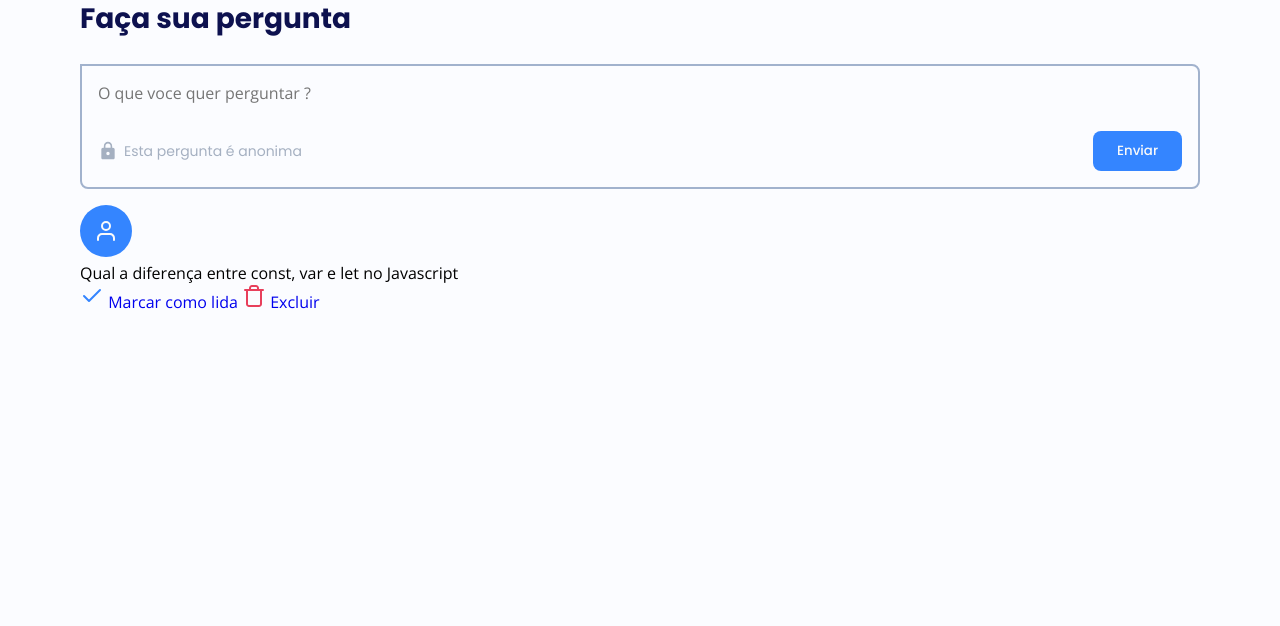
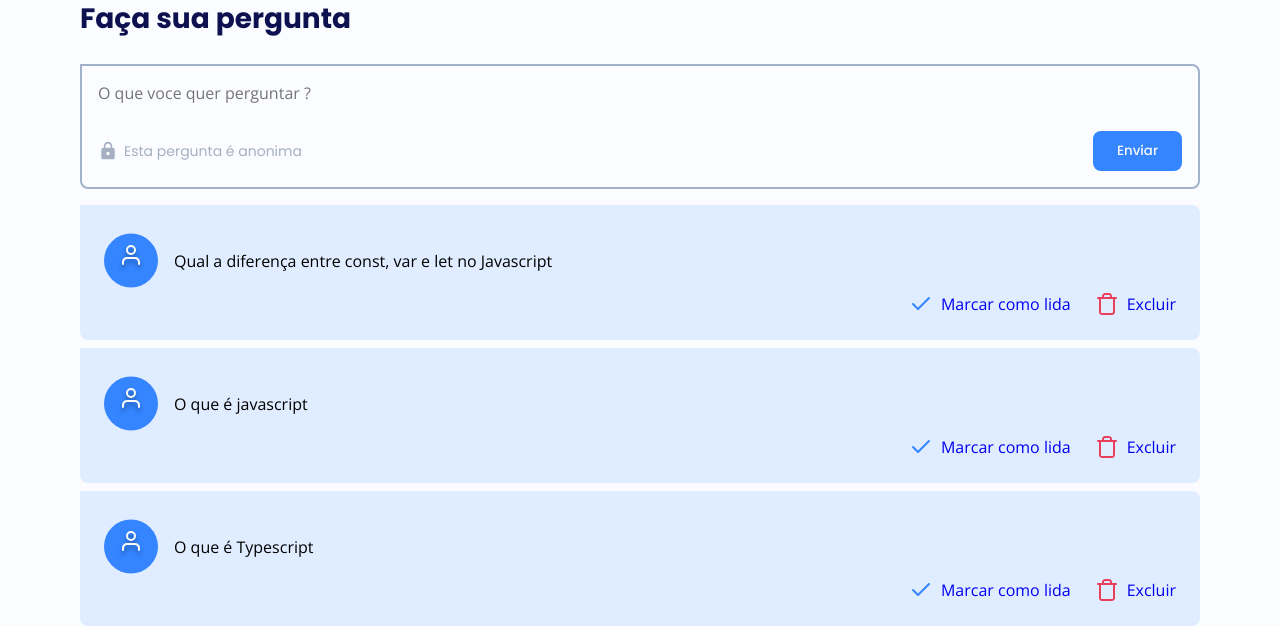
Before and after one commit to Hugovarellaa/Chapter-I, a web app: file room.html in a window 1280 px wide. Shown: the part 191-817 px from the top of the page. Before the commit the page ends 500 px from the top, so only its background shows below. Run offline with its HTML, style and script files only (its server is not run), Linux system fonts and the light colour scheme.

Commit message:
Terceira aula
NLW#6 - terceira aula
35 : 35min

```diff
--- a/create-pass.html
+++ b/create-pass.html
@@ -38,7 +38,7 @@
             </label>
             <input type="password" id="room-pass" placeholder="Insira uma senha">
             <button type="button">
-              <img src="./assets/users-white.svg" alt="Entrar na sala">
+              <img id="img" src="./assets/users-white.svg" alt="Entrar na sala">
               Cria Sala
             </button>
           </form>
--- a/room.html
+++ b/room.html
@@ -63,10 +63,11 @@
           <div class="question-wrapper">
             <div class="question-content">
               <div class="user">
-                <img src="assets/Avatar.svg" alt="Avatar">
+                <img src="assets/user.svg" alt="Avatar">
               </div>
               <div class="question">
                 <p>Qual a diferença entre const, var e let no Javascript</p>
+              </div>
             </div>
             <div class="action">
               <a href="#" class="check">
@@ -80,6 +81,51 @@
             </div>
 
           </div>
+
+          <div class="question-wrapper">
+            <div class="question-content">
+              <div class="user">
+                <img src="assets/user.svg"  alt="Avatar">
+              </div>
+              <div class="question">
+                <p>O que é javascript</p>
+              </div>
+            </div>
+            <div class="action">
+              <a href="#" class="check">
+                <img src="assets/check.svg" alt="Marcar como lida">
+                Marcar como lida
+              </a>
+              <a href="#" class="delete">
+                <img src="assets/trash.svg" alt="Ecluir">
+                Excluir
+              </a>
+            </div>
+
+          </div>
+
+          <div class="question-wrapper">
+            <div class="question-content">
+              <div class="user">
+                <img src="assets/user.svg"  alt="Avatar">
+              </div>
+              <div class="question">
+                <p>O que é Typescript</p>
+              </div>
+            </div>
+
+            <div class="action">
+              <a href="#" class="check">
+                <img src="assets/check.svg" alt="Marcar como lida">
+                Marcar como lida
+              </a>
+              <a href="#" class="delete">
+                <img src="assets/trash.svg" alt="Ecluir">
+                Excluir
+              </a>
+            </div>
+
+
           </div>
 
         </div>
--- a/styles/global.css
+++ b/styles/global.css
@@ -88,7 +88,7 @@ button:hover,
 
 }
 
-button>img
+button>img,
 .button>img {
   margin-right: 1rem;
   width: 2rem;
--- a/styles/room.css
+++ b/styles/room.css
@@ -49,7 +49,8 @@
   border: .2rem solid var(--gray-blue);
   padding: 1.6rem;
   border-radius: 0 .8rem .8rem .8rem;
-  margin-bottom: 1.6rem;;
+  margin-bottom: 1.6rem;
+  ;
 }
 
 #question-form textarea {
@@ -83,8 +84,49 @@ question-form form textarea::placeholder {
 #question-form form footer>div img {
   margin-right: .6rem;
 }
-#question-form form footer button{
+
+#question-form form footer button {
   height: auto;
   padding: .8rem 2.4rem;
   line-height: 2.4rem;
 }
+
+/* ***** Questions ***** */
+
+.question-wrapper {
+  background: var(--light-blue);
+  margin-bottom: .8rem;
+  border-radius: 0 .8rem .8rem .8rem;
+  padding: 2.4rem;
+}
+
+.question-wrapper .question-content {
+  display: flex;
+  align-items: center;
+}
+.question-wrapper .question-content .user{
+  background: var(--blue);
+  clip-path: circle();
+  padding: 1.4rem;
+
+}
+.question-wrapper .question-content p{
+  margin-left: 1.6rem;
+}
+
+.question-wrapper .action {
+  display: flex;
+  align-items: center;
+  justify-content: flex-end;
+}
+
+.question-wrapper .action >a {
+  display: flex;
+  align-items: center;
+}
+.question-wrapper .action >a img{
+  margin-right: .8rem;
+}
+.question-wrapper .action > a + a{
+  margin-left: 2.4rem;
+}
```
Also changed, not shown: assets/user.svg (added). Lines whose indentation alone changed are shown as unchanged.
